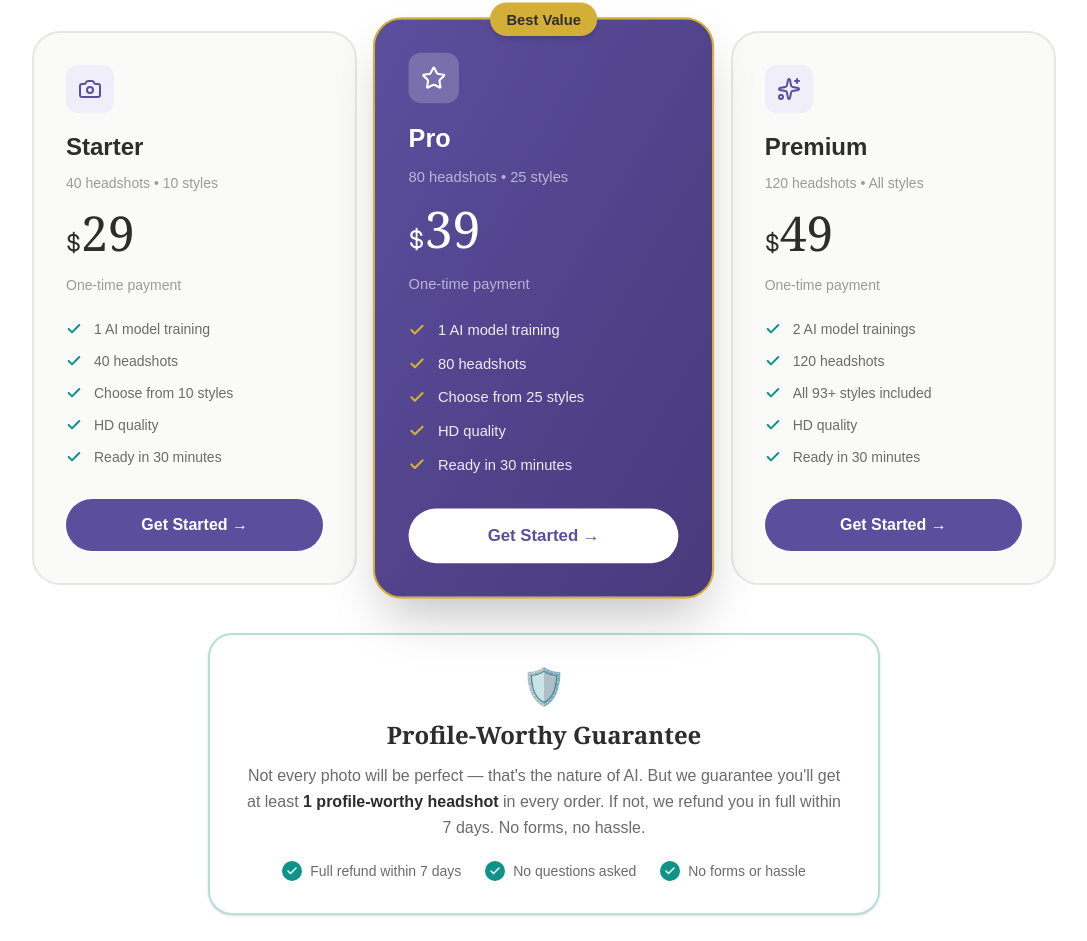
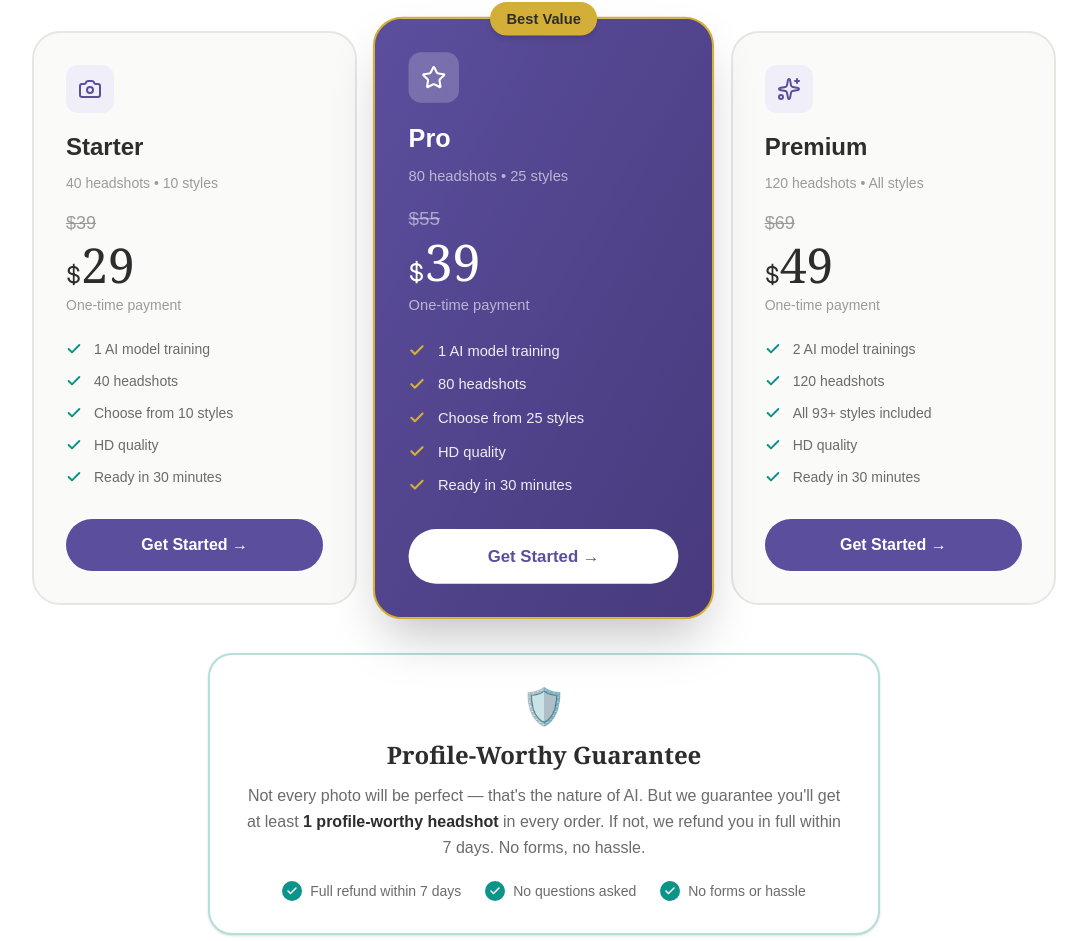
Before and after one commit to kingpapuche/automatic-octo-bassoon, a Next.js app: page / in a window 1280 px wide. Shown: the part 4391-5332 px from the top of the page, without its empty margins (96-1183 px from the left). Built offline with nearby package versions, Linux system fonts and the light colour scheme.

Commit message:
doorgestreepte prijzen toegevoegd

```diff
--- a/app/page.tsx
+++ b/app/page.tsx
@@ -168,7 +168,6 @@ export default function HomePage() {
               { name: 'Renata', before: '/images/renata-before.jpg', after: '/images/renata-after.jpg',  quote: 'The results exceeded my expectations. So natural and professional!' },
             ].map((person) => (
               <div key={person.name} className="bg-[#FAFAF9] rounded-3xl border border-[#E8E6E0] overflow-hidden">
-                {/* Labels BOVEN de foto */}
                 <div className="grid grid-cols-2">
                   <div className="bg-black/60 text-white text-xs font-semibold px-3 py-2 text-center">Before</div>
                   <div className="bg-[#5B4E9D] text-white text-xs font-semibold px-3 py-2 text-center">AI Headshot</div>
@@ -237,13 +236,17 @@ export default function HomePage() {
           </div>
           <div className="grid md:grid-cols-3 gap-6 max-w-5xl mx-auto">
 
+            {/* Starter */}
             <div className="bg-[#FAFAF9] p-8 rounded-[28px] border-2 border-[#E8E6E0] hover:border-[#7D6FB8] hover:-translate-y-2 hover:shadow-xl transition-all">
               <div className="w-12 h-12 bg-[#F0EEF8] rounded-xl flex items-center justify-center mb-4">
                 <Camera className="w-6 h-6 text-[#5B4E9D]" />
               </div>
               <h3 className="text-[1.5rem] font-bold mb-2 text-[#2D2D2D]">Starter</h3>
               <p className="text-[#9B9B9B] text-sm mb-4">40 headshots • 10 styles</p>
-              <div className="font-serif text-5xl mb-4 text-[#2D2D2D]"><span className="text-2xl font-sans">$</span>29</div>
+              <div className="mb-1">
+                <span className="text-[#9B9B9B] line-through text-lg">$39</span>
+              </div>
+              <div className="font-serif text-5xl mb-1 text-[#2D2D2D]"><span className="text-2xl font-sans">$</span>29</div>
               <p className="text-[#9B9B9B] mb-6 text-sm">One-time payment</p>
               <ul className="space-y-3 mb-8">
                 {['1 AI model training', '40 headshots', 'Choose from 10 styles', 'HD quality', 'Ready in 30 minutes'].map((f) => (
@@ -256,6 +259,7 @@ export default function HomePage() {
               <Link href="/login" className="block w-full bg-[#5B4E9D] hover:bg-[#483A7C] text-white text-center py-3.5 rounded-full font-semibold transition">Get Started →</Link>
             </div>
 
+            {/* Pro */}
             <div className="bg-gradient-to-br from-[#5B4E9D] to-[#483A7C] p-8 rounded-[28px] border-2 border-[#D4AF37] text-white relative scale-105 shadow-2xl">
               <div className="absolute -top-4 left-1/2 -translate-x-1/2 bg-[#D4AF37] text-[#2D2D2D] px-4 py-1.5 rounded-full text-sm font-bold shadow-md">Best Value</div>
               <div className="w-12 h-12 bg-white/20 rounded-xl flex items-center justify-center mb-4">
@@ -263,7 +267,10 @@ export default function HomePage() {
               </div>
               <h3 className="text-[1.5rem] font-bold mb-2">Pro</h3>
               <p className="text-white/60 text-sm mb-4">80 headshots • 25 styles</p>
-              <div className="font-serif text-5xl mb-4"><span className="text-2xl font-sans">$</span>39</div>
+              <div className="mb-1">
+                <span className="text-white/50 line-through text-lg">$55</span>
+              </div>
+              <div className="font-serif text-5xl mb-1"><span className="text-2xl font-sans">$</span>39</div>
               <p className="text-white/60 mb-6 text-sm">One-time payment</p>
               <ul className="space-y-3 mb-8">
                 {['1 AI model training', '80 headshots', 'Choose from 25 styles', 'HD quality', 'Ready in 30 minutes'].map((f) => (
@@ -276,13 +283,17 @@ export default function HomePage() {
               <Link href="/login" className="block w-full bg-white hover:bg-[#F5F4F0] text-[#5B4E9D] text-center py-3.5 rounded-full font-semibold transition">Get Started →</Link>
             </div>
 
+            {/* Premium */}
             <div className="bg-[#FAFAF9] p-8 rounded-[28px] border-2 border-[#E8E6E0] hover:border-[#7D6FB8] hover:-translate-y-2 hover:shadow-xl transition-all">
               <div className="w-12 h-12 bg-[#F0EEF8] rounded-xl flex items-center justify-center mb-4">
                 <Sparkles className="w-6 h-6 text-[#5B4E9D]" />
               </div>
               <h3 className="text-[1.5rem] font-bold mb-2 text-[#2D2D2D]">Premium</h3>
               <p className="text-[#9B9B9B] text-sm mb-4">120 headshots • All styles</p>
-              <div className="font-serif text-5xl mb-4 text-[#2D2D2D]"><span className="text-2xl font-sans">$</span>49</div>
+              <div className="mb-1">
+                <span className="text-[#9B9B9B] line-through text-lg">$69</span>
+              </div>
+              <div className="font-serif text-5xl mb-1 text-[#2D2D2D]"><span className="text-2xl font-sans">$</span>49</div>
               <p className="text-[#9B9B9B] mb-6 text-sm">One-time payment</p>
               <ul className="space-y-3 mb-8">
                 {['2 AI model trainings', '120 headshots', 'All 93+ styles included', 'HD quality', 'Ready in 30 minutes'].map((f) => (
```
